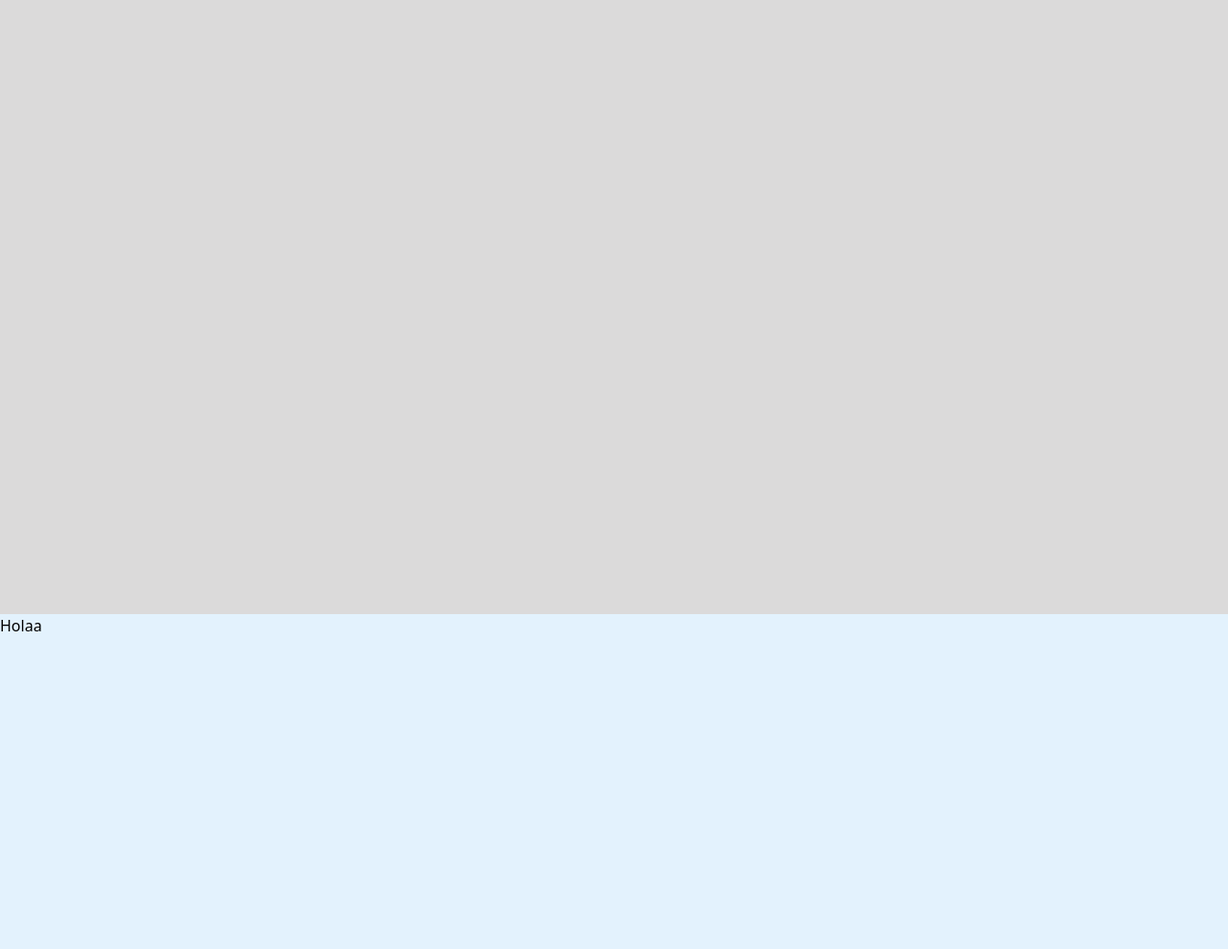
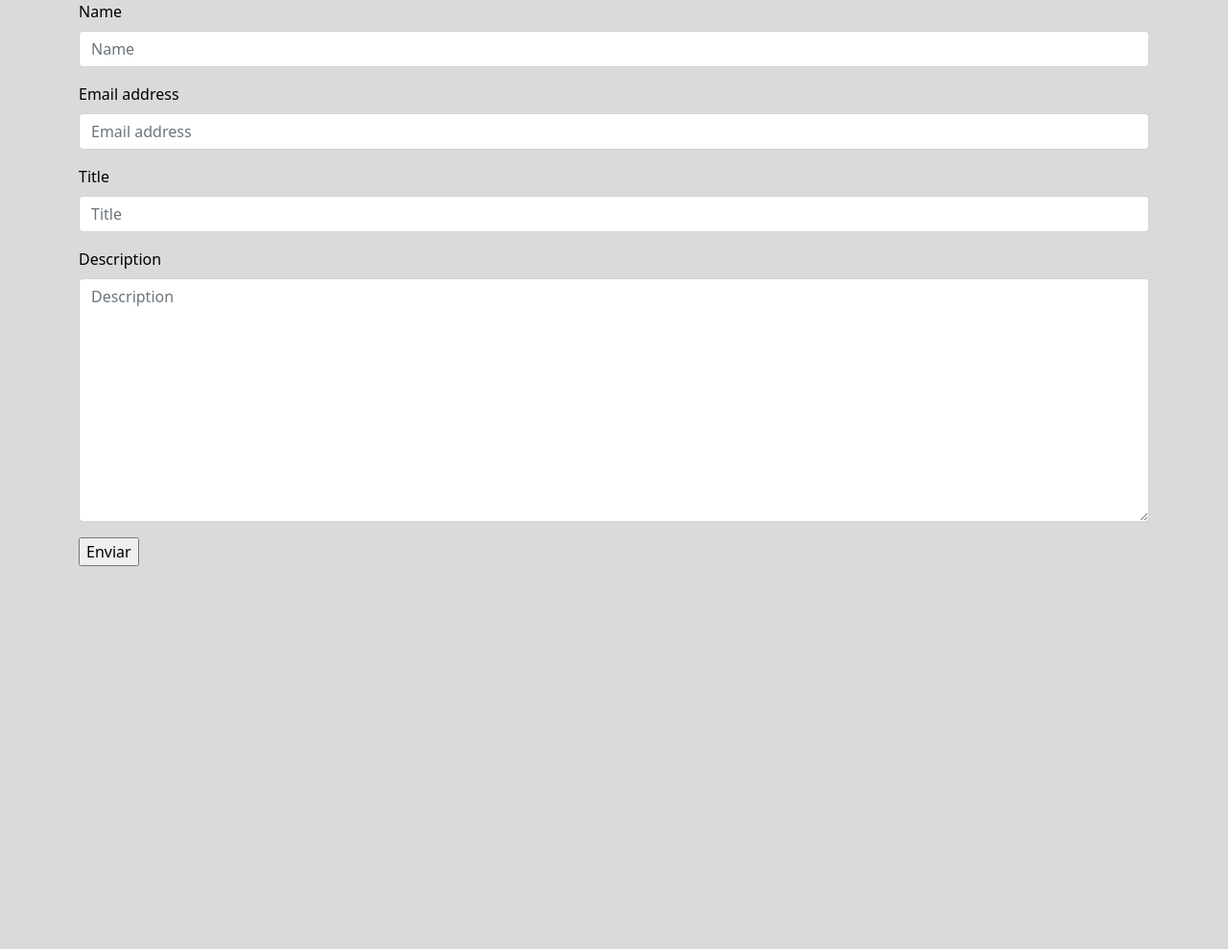
Before and after one commit to LMAFR/Django, a Django app: page /contact/ in a window 1280 px wide. Shown: the part 56-1045 px from the top of the page at 96% size. Run offline with Django 4.2, Linux system fonts and the light colour scheme; some libraries are stand-ins or nearby versions.

Commit message:
Now the form can be seen in the contact page. The email settings are being built. New field added to the Contact class.

```diff
--- /dev/null
+++ b/enterprise_website/contact/forms.py
@@ -0,0 +1,7 @@
+from django import forms
+from contact.models import Contact
+
+class ContactForm(forms.ModelForm):
+    class Meta():
+        model = Contact
+        fields = ["name", "email_address", "title", "description"]
--- a/enterprise_website/contact/templates/contact/contact_form.html
+++ b/enterprise_website/contact/templates/contact/contact_form.html
@@ -1 +1,12 @@
 {% extends 'contact/contact_base.html' %}
+{% load bootstrap5 %}
+
+{% block main_page %}
+    <div class="container">
+        <form method="post">
+            {% csrf_token %}
+            {% bootstrap_form form %}
+            <input type="submit" value="Enviar">
+        </form>
+    </div>
+{% endblock main_page %}
--- a/enterprise_website/contact/urls.py
+++ b/enterprise_website/contact/urls.py
@@ -4,5 +4,5 @@ from . import views
 app_name = 'contact'
 
 urlpatterns = [
-    path('', views.CreateRequest.as_view(), name='contact')
+    path('', views.contact, name='contact')
 ]
--- a/enterprise_website/contact/views.py
+++ b/enterprise_website/contact/views.py
@@ -1,15 +1,33 @@
+from django.http import HttpResponse
+from django.shortcuts import render, redirect
+from django.core.mail import BadHeaderError, send_mail
 from django.views import generic
-from .models import Contact
+from .forms import ContactForm
 from django.contrib.auth.mixins import LoginRequiredMixin
 
 # Create your views here.
 
-class CreateRequest(generic.CreateView):
-    fields = ('name', 'email_address', 'title', 'description')
-    model = Contact
-    # template_name = "contact/contact_form.html"
+    # Reference: https://ordinarycoders.com/blog/article/build-a-django-contact-form-with-email-backend
+def contact(request):
+    if request.method == 'POST':
+        form = ContactForm(request.POST)
+        if form.is_valid():
+            subject = "¡{} nos ha contactado!".format(form.cleaned_data['name'])
+            body = {
+                'email_address':form.cleaned_data['email_address'],
+                'title':form.cleaned_data['title'],
+                'description':form.cleaned_data['description'],
+            }
+            message = "\n".join(body.values())
 
-    # def form_valid(self, form):
+            try:
+                send_mail(subject, message, body['email_address'], ['alejandrofloridoreyes@gmail.com'])
+            # The except below prevent attackers from inserting extra email headers:
+            except BadHeaderError:
+                return HttpResponse('Invalid header found.')
+            return redirect('home')
+
+    form = ContactForm()
+    return render(request, "contact/contact_form.html", {'form':form})
 
     # Reference 1: https://stackoverflow.com/questions/70508674/django-how-do-you-email-a-completed-create-view-form
-    # Reference 2: https://ordinarycoders.com/blog/article/build-a-django-contact-form-with-email-backend
--- a/enterprise_website/enterprise_website/settings.py
+++ b/enterprise_website/enterprise_website/settings.py
@@ -41,6 +41,7 @@ INSTALLED_APPS = [
     'services',
     'sectors',
     'contact',
+    'bootstrap5',
 ]
 
 MIDDLEWARE = [
```
Also changed, not shown: enterprise_website/contact/migrations/0001_initial.py (added), enterprise_website/db.sqlite3.
